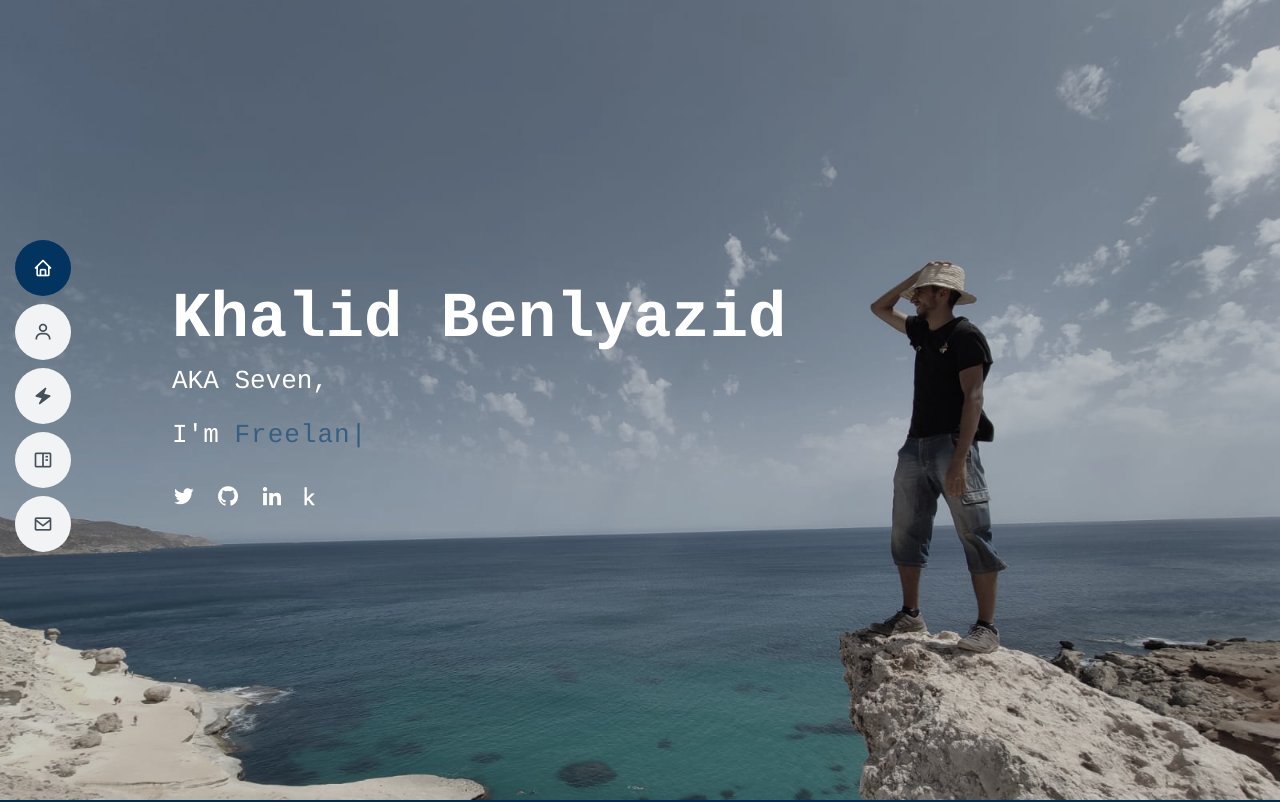
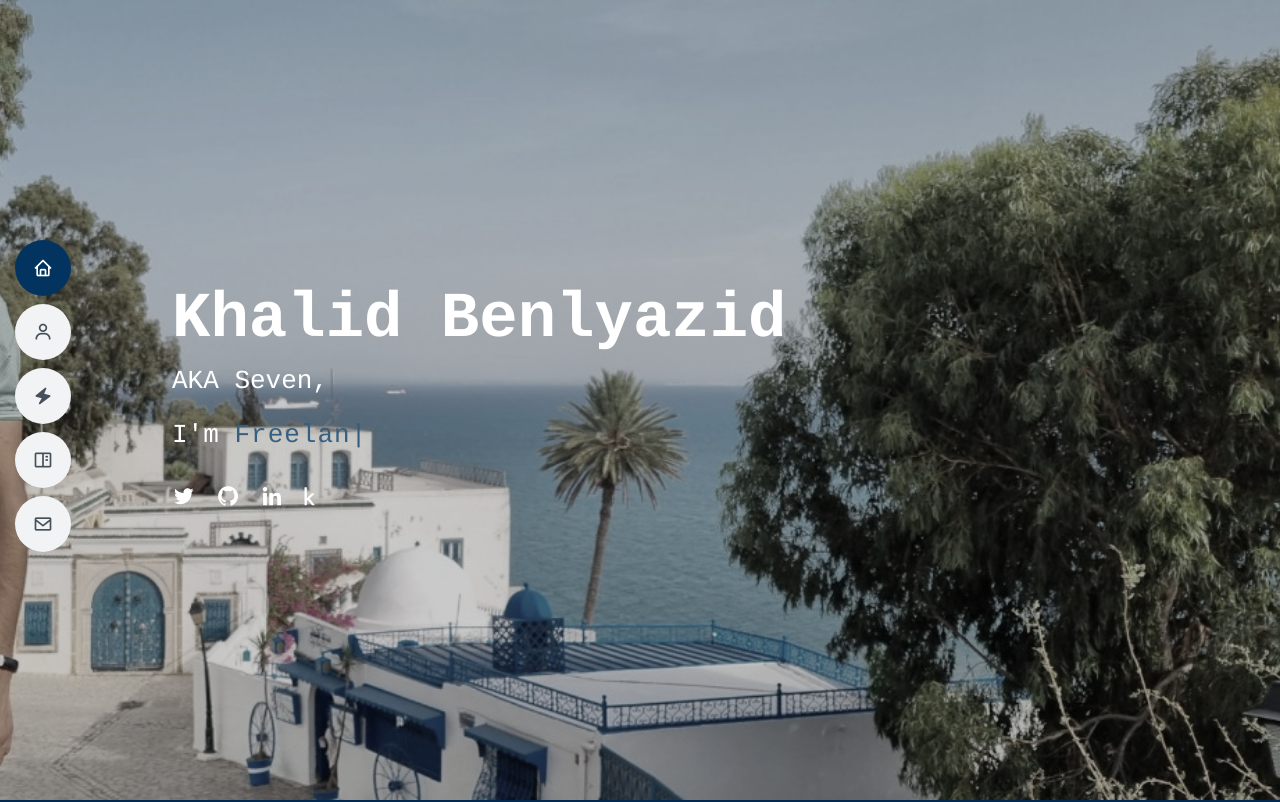
Before and after one commit to benlyazid/benlyazid.github.io, a plain HTML site: page index.html in a window 1280 px wide. Shown: the top 802 px of the page. Drawn offline with nearby package versions, Linux system fonts and the light colour scheme.

Commit message:
add new background

```diff
--- a/assets/css/style.css
+++ b/assets/css/style.css
@@ -290,7 +290,7 @@ h6 {
 #hero {
   width: 100%;
   height: 100vh;
-  background: url("../img/hero.jpeg") top right no-repeat;
+  background: url("../img/hero3.jpeg") top right no-repeat;
   background-size: cover;
   position: relative;
   filter: grayscale(.6)
```
Also changed, not shown: assets/img/hero3.jpeg (added).
